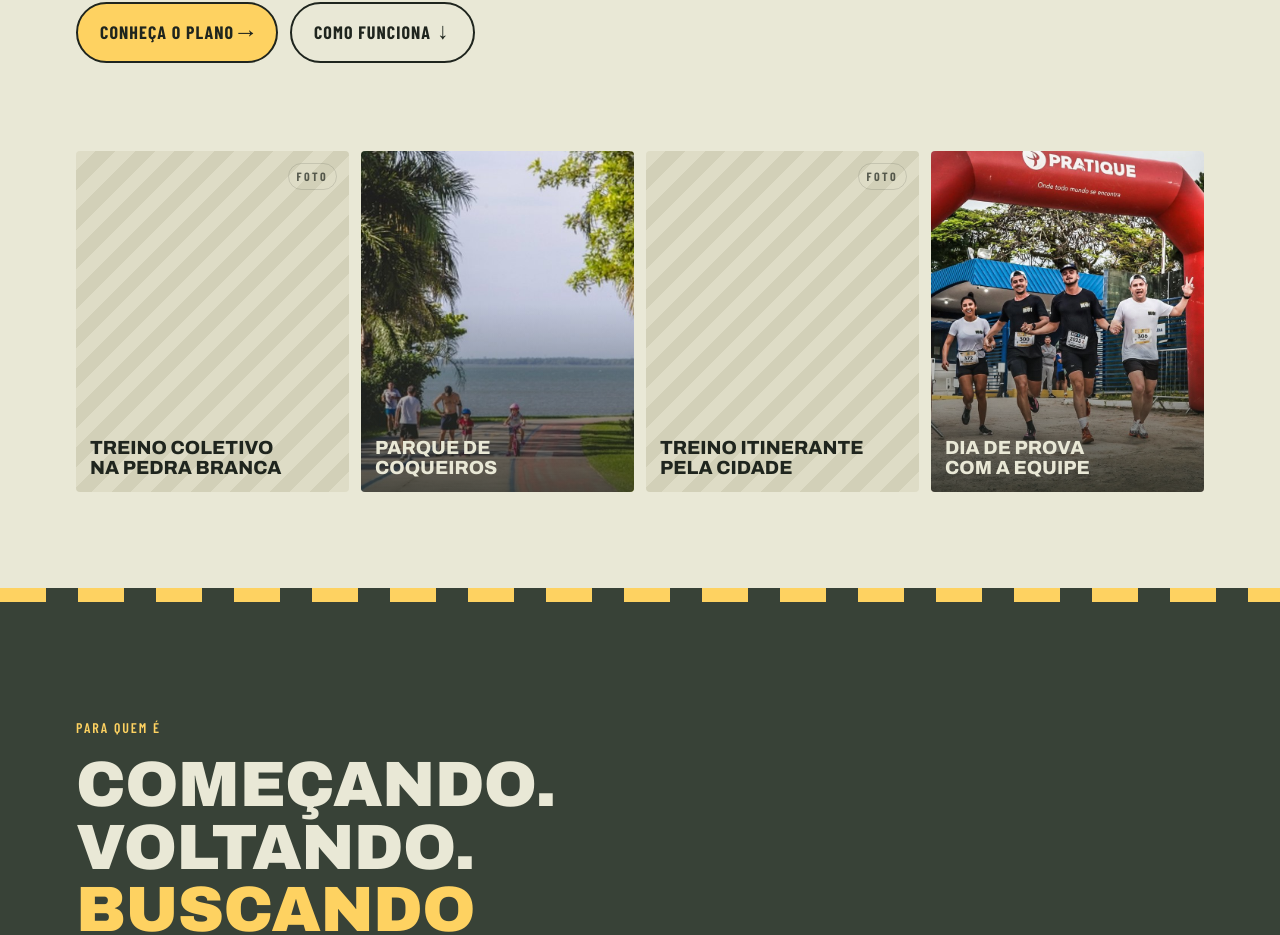
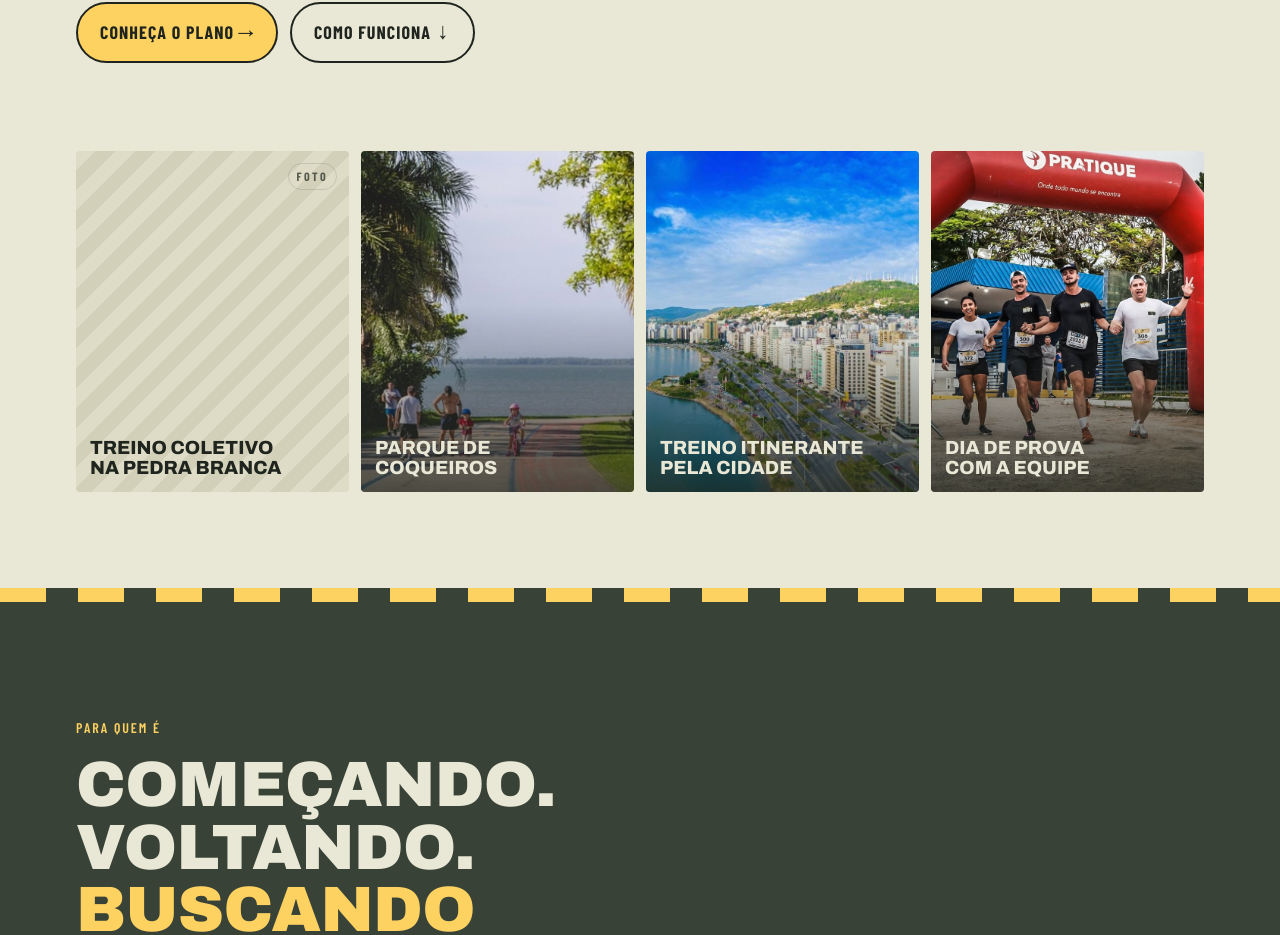
Before and after one commit to KorraRunningClub/korra-app, a Next.js app: page / in a window 1280 px wide. Shown: the part 813-1748 px from the top of the page. Built offline with nearby package versions, Linux system fonts and the light colour scheme.

Commit message:
Foto itinerante

```diff
--- a/app/page.tsx
+++ b/app/page.tsx
@@ -30,7 +30,7 @@ export default function Home() {
           <div className="strip">
             <div className="ph"><span>Treino coletivo<br />na Pedra Branca</span></div>
             <div className="ph ph-foto" style={{ backgroundImage: "url(/parque-coqueiros.jpg)" }}><span>Parque de<br />Coqueiros</span></div>
-            <div className="ph"><span>Treino itinerante<br />pela cidade</span></div>
+            <div className="ph ph-foto" style={{ backgroundImage: "url(/itinerante-beira-mar.jpg)" }}><span>Treino itinerante<br />pela cidade</span></div>
             <div className="ph ph-foto" style={{ backgroundImage: "url(/dia-de-prova.jpg)" }}><span>Dia de prova<br />com a equipe</span></div>
           </div>
         </div>
```
Also changed, not shown: public/itinerante-beira-mar.jpg (added).
